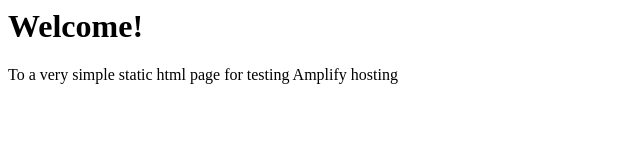
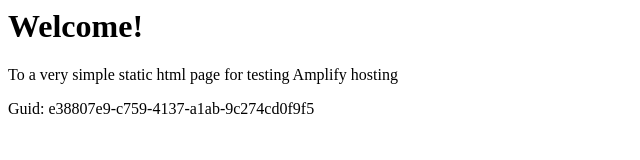
Before and after one commit to aws-aemilia-sfo/Github-PR-Commit-Integration-Test-DoNotTouch-v1-prod-us-west-1, a website: page src/index.html in a window 1280 px wide. Shown: the whole page, without its empty margins (0-640 px from the left). Drawn offline with Linux system fonts and the light colour scheme.

Commit message:
commit from integ tests

```diff
--- a/src/index.html
+++ b/src/index.html
@@ -1,3 +1,5 @@
+
+
 <html lang="en">
 
 <head>
@@ -10,6 +12,6 @@
 <body>
     <h1>Welcome!</h1>
     <p>To a very simple static html page for testing Amplify hosting</p>
-</body>
+    <p>Guid: e38807e9-c759-4137-a1ab-9c274cd0f9f5</p></body>
 
 </html>
```
